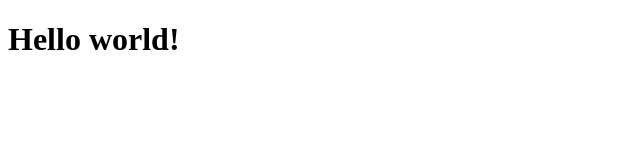
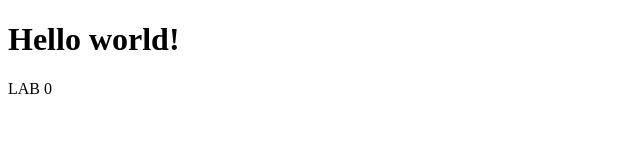
Before and after one commit to RomanMykolaichuk/wd2021, a plain HTML site: page index.html in a window 1280 px wide. Shown: the full height of the page, 0-640 px from the left. Drawn offline with Linux system fonts and the light colour scheme.

Commit message:
lab0 first commit

```diff
--- a/index.html
+++ b/index.html
@@ -8,5 +8,6 @@
 </head>
 <body>
     <h1>Hello world!</h1>
+    <p>LAB 0</p>
 </body>
 </html>
```
